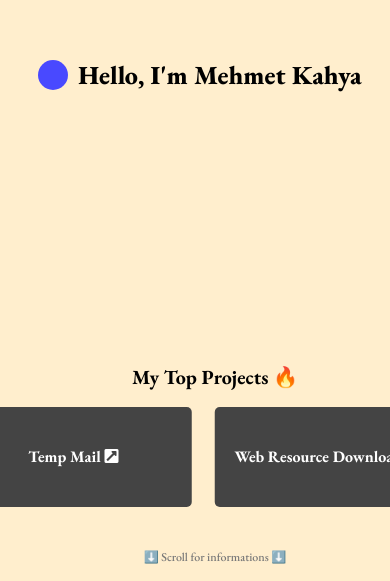
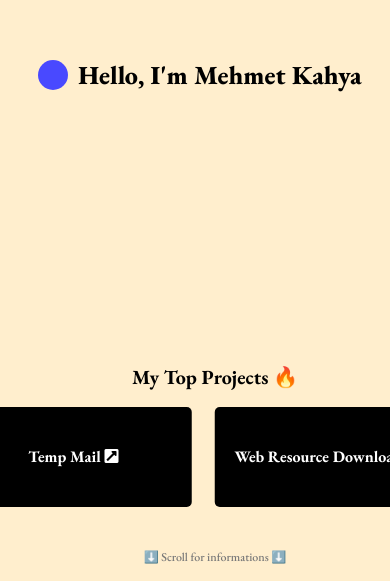
Before and after one commit to mehmetkahya0/last_portfolio, a plain HTML site: page index.html in a window 390 px wide. Shown: the part 263-844 px from the top of the page. Drawn offline with nearby package versions, Linux system fonts and the light colour scheme; a script that the page names is missing.

Commit message:
Refactor project list layout and styling, fix UI bugs, and update social media icons

```diff
--- a/style.css
+++ b/style.css
@@ -32,6 +32,9 @@
   --button_text_color: #ffffff;
   --button_text_hover_color: #ffffff;
   --button_border_color: #000000;
+
+
+  --project_background_color: #000000;
 }
 
 body {
@@ -113,7 +116,7 @@ header .dot {
 
 .project {
   display: inline-block;
-  background-color: #000000;
+  background-color: var(--project_background_color);
   color: #fff;
   width: 237px;
   height: 100px;
@@ -216,7 +219,7 @@ footer {
 
   .project {
     display: inline-block;
-    background-color: #444;
+    background-color: var(--project_background_color);
     color: #fff;
     width: 237px;
     height: 100px;
@@ -254,7 +257,7 @@ footer {
 
     .project {
       display: inline-block;
-      background-color: #444;
+      background-color: var(--project_background_color);
       color: #fff;
       width: 237px;
       height: 100px;
```
